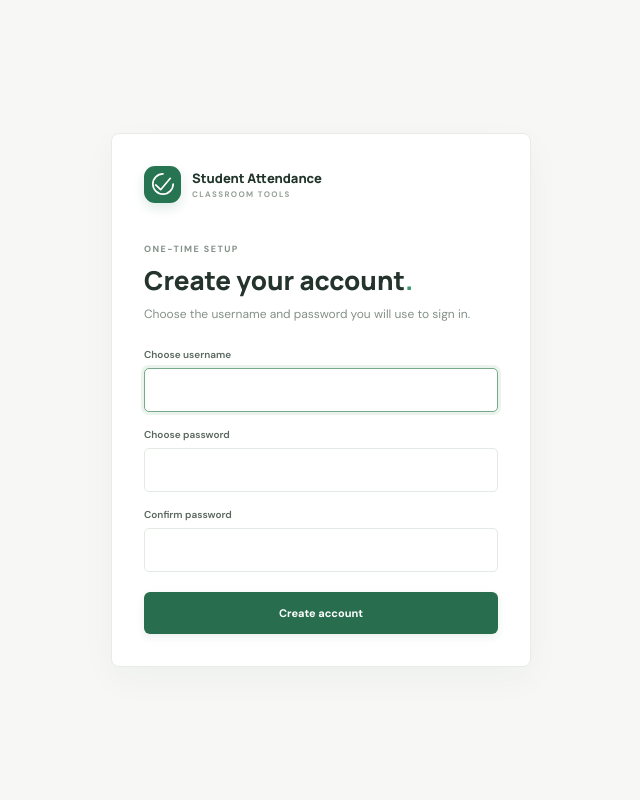
After one commit to kallimaheshreddy-lgtm/student-attendance, a Flask app: page /setup in a window 1280 px wide. The commit adds this page. Shown: the whole page, without its empty margins (319-959 px from the left). Run offline with Flask 3, Linux system fonts and the light colour scheme.

Commit message:
Initial commit

```diff
--- a/app.py
+++ b/app.py
@@ -1,15 +1,38 @@
 import os
 import sqlite3
+import hmac
+import secrets
 from datetime import date, timedelta
+from functools import wraps
 from pathlib import Path
 
-from flask import Flask, flash, g, redirect, render_template, request, url_for
+from flask import Flask, abort, flash, g, redirect, render_template, request, session, url_for
+from werkzeug.security import check_password_hash, generate_password_hash
 
 
 BASE_DIR = Path(__file__).resolve().parent
 DATABASE = BASE_DIR / "database.db"
 app = Flask(__name__)
-app.config["SECRET_KEY"] = os.environ.get("SECRET_KEY", "student-attendance-local-key")
+production = os.environ.get("APP_ENV") == "production"
+secret_key = os.environ.get("SECRET_KEY")
+if production and not secret_key:
+    raise RuntimeError("Set SECRET_KEY in the hosting service environment.")
+app.config["SECRET_KEY"] = secret_key or secrets.token_hex(32)
+app.config["SESSION_COOKIE_HTTPONLY"] = True
+app.config["SESSION_COOKIE_SAMESITE"] = "Lax"
+app.config["SESSION_COOKIE_SECURE"] = production
+app.config["SETUP_TOKEN"] = os.environ.get("SETUP_TOKEN", "")
+app.config["PASSWORD_RESET_TOKEN"] = os.environ.get("PASSWORD_RESET_TOKEN", "")
+
+
+def login_required(view):
+    @wraps(view)
+    def wrapped_view(*args, **kwargs):
+        if not session.get("authenticated"):
+            return redirect(url_for("login"))
+        return view(*args, **kwargs)
+
+    return wrapped_view
 
 
 def get_db():
@@ -46,6 +69,11 @@ def init_db():
             status TEXT NOT NULL CHECK(status IN ('Present', 'Absent', 'Late', 'Excused')),
             UNIQUE(student_id, attendance_date)
         );
+        CREATE TABLE IF NOT EXISTS admin_account (
+            id INTEGER PRIMARY KEY CHECK (id = 1),
+            username TEXT NOT NULL UNIQUE,
+            password_hash TEXT NOT NULL
+        );
         """
     )
     if database.execute("SELECT COUNT(*) FROM students").fetchone()[0] == 0:
@@ -71,6 +99,7 @@ def valid_date(value, fallback):
 
 
 @app.route("/")
+@login_required
 def index():
     database = get_db()
     today = date.today().isoformat()
@@ -113,7 +142,125 @@ def index():
     )
 
 
+@app.route("/login", methods=["GET", "POST"])
+def login():
+    if session.get("authenticated"):
+        return redirect(url_for("index"))
+
+    database = get_db()
+    account = database.execute(
+        "SELECT username, password_hash FROM admin_account WHERE id = 1"
+    ).fetchone()
+    if account is None:
+        return redirect(url_for("setup"))
+
+    if request.method == "POST":
+        username = request.form.get("username", "")
+        password = request.form.get("password", "")
+        if hmac.compare_digest(username, account["username"]) and check_password_hash(account["password_hash"], password):
+            session.clear()
+            session["authenticated"] = True
+            return redirect(url_for("index"))
+        else:
+            flash("Username or password is incorrect.", "error")
+
+    return render_template("login.html")
+
+
+@app.route("/forgot-password", methods=["GET", "POST"])
+def forgot_password():
+    if session.get("authenticated"):
+        return redirect(url_for("index"))
+    if not production and request.remote_addr not in {"127.0.0.1", "::1"}:
+        abort(403)
+
+    database = get_db()
+    account_exists = database.execute(
+        "SELECT 1 FROM admin_account WHERE id = 1"
+    ).fetchone()
+    if account_exists is None:
+        return redirect(url_for("setup"))
+
+    reset_token = app.config["PASSWORD_RESET_TOKEN"]
+    if request.method == "POST":
+        submitted_token = request.form.get("reset_token", "")
+        password = request.form.get("password", "")
+        password_confirmation = request.form.get("password_confirmation", "")
+        if production and not reset_token:
+            flash("Password reset is not configured. Contact your administrator.", "error")
+        elif production and not hmac.compare_digest(submitted_token, reset_token):
+            flash("The recovery code is incorrect.", "error")
+        elif len(password) < 12:
+            flash("Choose a password with at least 12 characters.", "error")
+        elif password != password_confirmation:
+            flash("The passwords do not match.", "error")
+        else:
+            database.execute(
+                "UPDATE admin_account SET password_hash = ? WHERE id = 1",
+                (generate_password_hash(password),),
+            )
+            database.commit()
+            flash("Password updated. You can now sign in.", "success")
+            return redirect(url_for("login"))
+
+    return render_template(
+        "forgot_password.html",
+        reset_enabled=not production or bool(reset_token),
+        reset_token_required=production,
+    )
+
+
+@app.route("/setup", methods=["GET", "POST"])
+def setup():
+    database = get_db()
+    account_exists = database.execute(
+        "SELECT 1 FROM admin_account WHERE id = 1"
+    ).fetchone()
+    if account_exists:
+        return redirect(url_for("login"))
+
+    if request.method == "POST":
+        setup_token = request.form.get("setup_token", "")
+        required_token = app.config["SETUP_TOKEN"]
+        if production and not required_token:
+            flash("Administrator setup is not enabled on this server yet.", "error")
+        elif production and not hmac.compare_digest(setup_token, required_token):
+            flash("The setup code is incorrect.", "error")
+        else:
+            username = request.form.get("username", "").strip()
+            password = request.form.get("password", "")
+            password_confirmation = request.form.get("password_confirmation", "")
+            if not 3 <= len(username) <= 40:
+                flash("Choose a username between 3 and 40 characters.", "error")
+            elif len(password) < 12:
+                flash("Choose a password with at least 12 characters.", "error")
+            elif password != password_confirmation:
+                flash("The passwords do not match.", "error")
+            else:
+                try:
+                    database.execute(
+                        "INSERT INTO admin_account (id, username, password_hash) VALUES (1, ?, ?)",
+                        (username, generate_password_hash(password)),
+                    )
+                    database.commit()
+                    flash("Administrator account created. You can now sign in.", "success")
+                    return redirect(url_for("login"))
+                except sqlite3.IntegrityError:
+                    database.rollback()
+                    flash("An administrator account has already been created.", "error")
+
+    return render_template("setup.html", setup_token_required=production)
+
+
+@app.post("/logout")
+@login_required
+def logout():
+    session.clear()
+    return redirect(url_for("login"))
+
+
 @app.route("/students", methods=["GET", "POST"])
+@login_required
 def students():
     database = get_db()
     if request.method == "POST":
@@ -145,6 +292,7 @@ def students():
 
 
 @app.post("/students/<int:student_id>/delete")
+@login_required
 def delete_student(student_id):
     database = get_db()
     database.execute("DELETE FROM students WHERE id = ?", (student_id,))
@@ -153,7 +301,28 @@ def delete_student(student_id):
     return redirect(url_for("students"))
 
 
+@app.post("/students/<int:student_id>/edit")
+@login_required
+def edit_student(student_id):
+    name = request.form.get("name", "").strip()
+    if not name or len(name) > 100:
+        flash("Enter a name between 1 and 100 characters.", "error")
+        return redirect(url_for("students"))
+
+    database = get_db()
+    result = database.execute(
+        "UPDATE students SET name = ? WHERE id = ?", (name, student_id)
+    )
+    database.commit()
+    if result.rowcount:
+        flash("Student name updated.", "success")
+    else:
+        flash("Student could not be found.", "error")
+    return redirect(url_for("students"))
+
+
 @app.route("/attendance", methods=["GET", "POST"])
+@login_required
 def attendance():
     database = get_db()
     selected_date = valid_date(request.values.get("date"), date.today()).isoformat()
@@ -190,6 +359,7 @@ def attendance():
 
 
 @app.route("/report")
+@login_required
 def report():
     today = date.today()
     start_date = valid_date(request.args.get("from"), today.replace(day=1)).isoformat()
--- a/static/style.css
+++ b/static/style.css
@@ -1627,6 +1627,79 @@ th:first-child {
   border-top: 1px solid #eef1ed;
 }
 
+.login-page {
+  display: grid;
+  min-height: 100vh;
+  place-items: center;
+  padding: 24px;
+  background-color: #f7f8f5;
+  background-image: radial-gradient(#dce8df 0.7px, transparent 0.7px);
+  background-size: 18px 18px;
+}
+
+.login-panel {
+  width: min(100%, 420px);
+  padding: 32px;
+  background: #fff;
+  border: 1px solid #e8ece7;
+  border-radius: 8px;
+  box-shadow: 0 12px 35px #25332d0a;
+}
+
+.login-brand {
+  padding: 0;
+}
+
+.login-heading {
+  margin: 40px 0 24px;
+}
+
+.login-heading h1 {
+  margin: 0;
+  color: var(--ink);
+  font: 800 26px/1.2 'Manrope', sans-serif;
+}
+
+.login-heading .page-subtitle {
+  margin-top: 9px;
+}
+
+.login-form {
+  gap: 16px;
+}
+
+.login-form input {
+  height: 44px;
+  font-size: 13px;
+}
+
+.login-submit {
+  min-height: 42px;
+  justify-content: center;
+  margin-top: 4px;
+}
+
+.forgot-link {
+  display: block;
+  margin-top: 16px;
+  color: #35694a;
+  font-size: 13px;
+  font-weight: 600;
+  text-align: center;
+  text-decoration: none;
+}
+
+.forgot-link:hover {
+  text-decoration: underline;
+  text-underline-offset: 3px;
+}
+
+@media (max-width: 480px) {
+  .login-panel {
+    padding: 25px 21px;
+  }
+}
+
 [hidden] {
   display: none !important;
 }
--- /dev/null
+++ b/templates/setup.html
@@ -0,0 +1,49 @@
+<!doctype html>
+<html lang="en">
+
+<head>
+    <meta charset="utf-8">
+    <meta name="viewport" content="width=device-width, initial-scale=1">
+    <meta name="theme-color" content="#f7f8f5">
+    <title>Create administrator · Student Attendance</title>
+    <link rel="preconnect" href="https://fonts.googleapis.com">
+    <link rel="preconnect" href="https://fonts.gstatic.com" crossorigin>
+    <link
+        href="https://fonts.googleapis.com/css2?family=DM+Sans:wght@400;500;600;700&family=Manrope:wght@500;600;700;800&display=swap"
+        rel="stylesheet">
+    <link rel="stylesheet" href="{{ url_for('static', filename='style.css') }}">
+</head>
+
+<body class="login-page">
+    <main class="login-panel">
+        <a class="brand login-brand" href="{{ url_for('setup') }}" aria-label="Student Attendance account setup">
+            <span class="brand-mark"><svg viewBox="0 0 32 32" aria-hidden="true">
+                    <path d="M7 17.2 13.1 23 25 9" />
+                    <path d="M16 3.5a12.5 12.5 0 1 0 12.5 12.5" />
+                </svg></span>
+            <span class="brand-name">Student Attendance<small>CLASSROOM TOOLS</small></span>
+        </a>
+        <div class="login-heading">
+            <p class="eyebrow">ONE-TIME SETUP</p>
+            <h1>Create your account<span class="heading-period">.</span></h1>
+            <p class="page-subtitle">Choose the username and password you will use to sign in.</p>
+        </div>
+        {% with messages = get_flashed_messages(with_categories=true) %}
+        {% if messages %}<div class="flash-stack">{% for category, message in messages %}<div
+                class="flash flash-{{ category }}" role="status">{{ message }}</div>{% endfor %}</div>{% endif %}
+        {% endwith %}
+        <form method="post" class="student-form login-form">
+            {% if setup_token_required %}<label>One-time setup code<input name="setup_token" type="password" required
+                    autocomplete="off"></label>{% endif %}
+            <label>Choose username<input name="username" required minlength="3" maxlength="40" autocomplete="username"
+                    autofocus></label>
+            <label>Choose password<input name="password" type="password" required minlength="12"
+                    autocomplete="new-password"></label>
+            <label>Confirm password<input name="password_confirmation" type="password" required minlength="12"
+                    autocomplete="new-password"></label>
+            <button type="submit" class="button button-primary login-submit">Create account</button>
+        </form>
+    </main>
+</body>
+
+</html>
```
Also changed, not shown: templates/base.html (+9 -1 lines), templates/forgot_password.html (added, +54 -0 lines), templates/login.html (added, +44 -0 lines), templates/students.html (added, +143 -0 lines).
